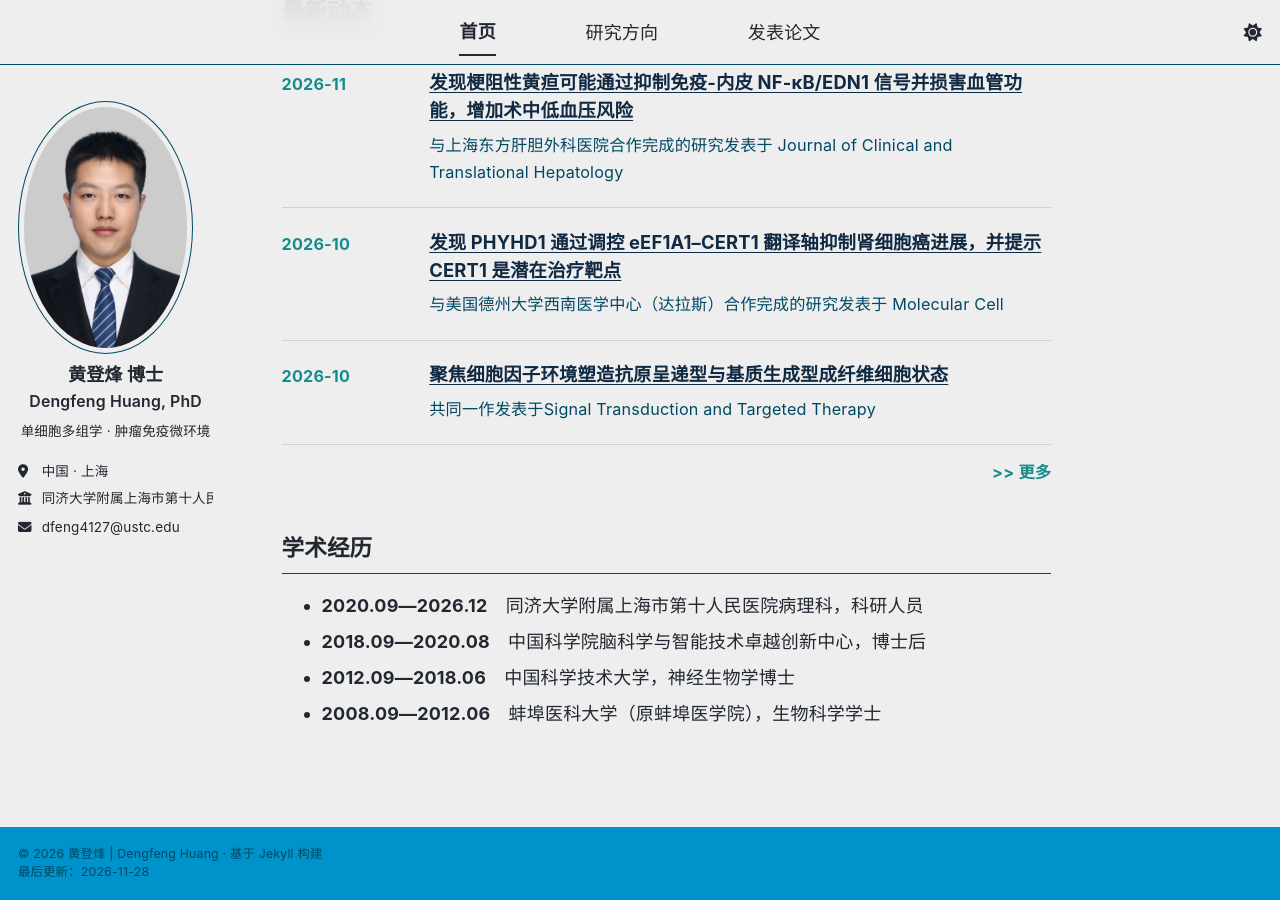
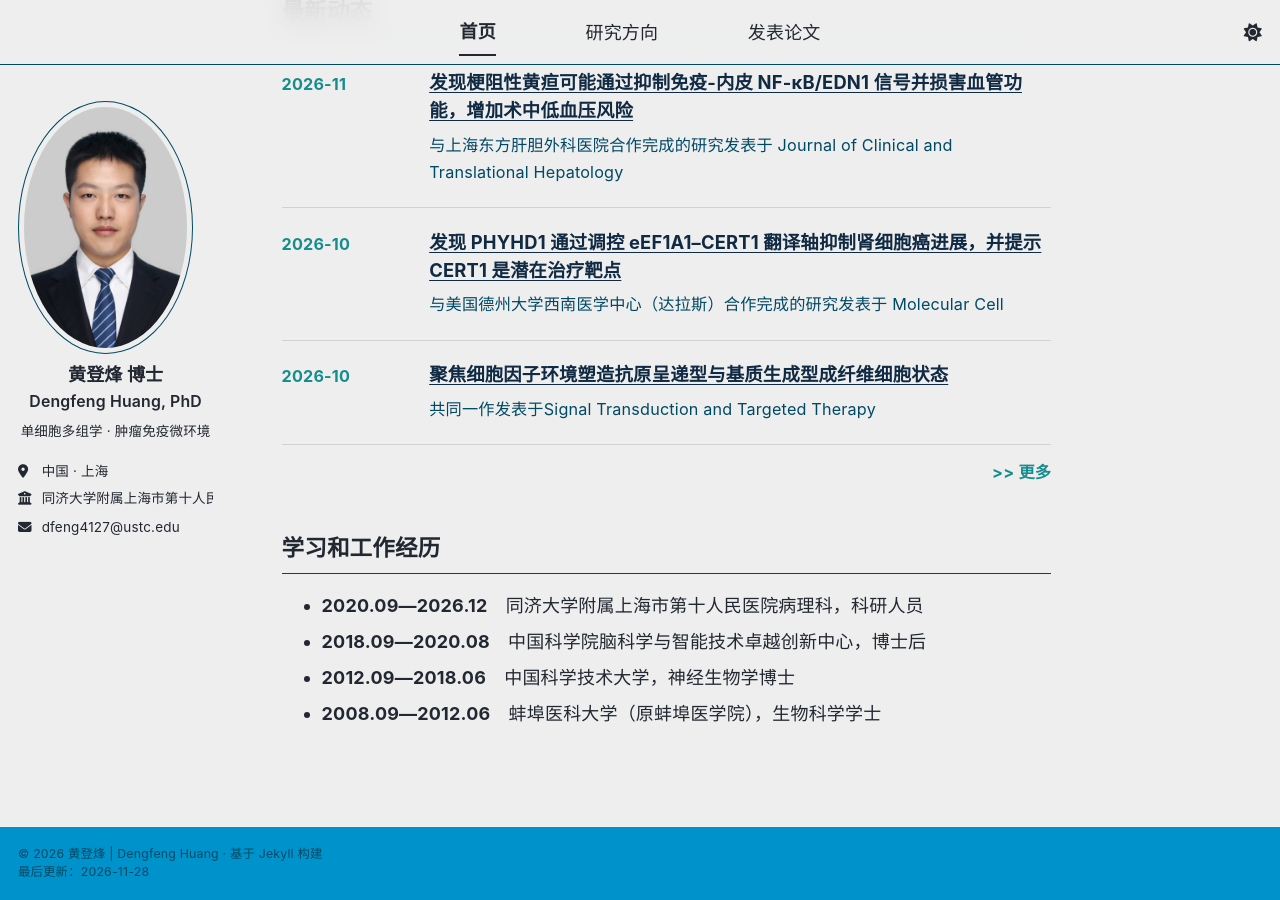
Before and after one commit to dfeng269/dfeng269.github.io, a Jekyll site: the page built from _pages/about.md, in a window 1280 px wide and 900 px high, scrolled down 579 px. Built offline with Jekyll 4.4.1, drawn with Linux system fonts in a browser that asks for light colours; a style sheet for code colours, icons or effects is not loaded.

Commit message:
Update about.md

```diff
--- a/_pages/about.md
+++ b/_pages/about.md
@@ -47,7 +47,7 @@ description: "黄登烽，同济大学附属上海市第十人民医院病理科
 </div>
 {% endif %}
 
-## 学术经历
+## 学习和工作经历
 
 - **2020.09—2026.12**　同济大学附属上海市第十人民医院病理科，科研人员
 - **2018.09—2020.08**　中国科学院脑科学与智能技术卓越创新中心，博士后
```
